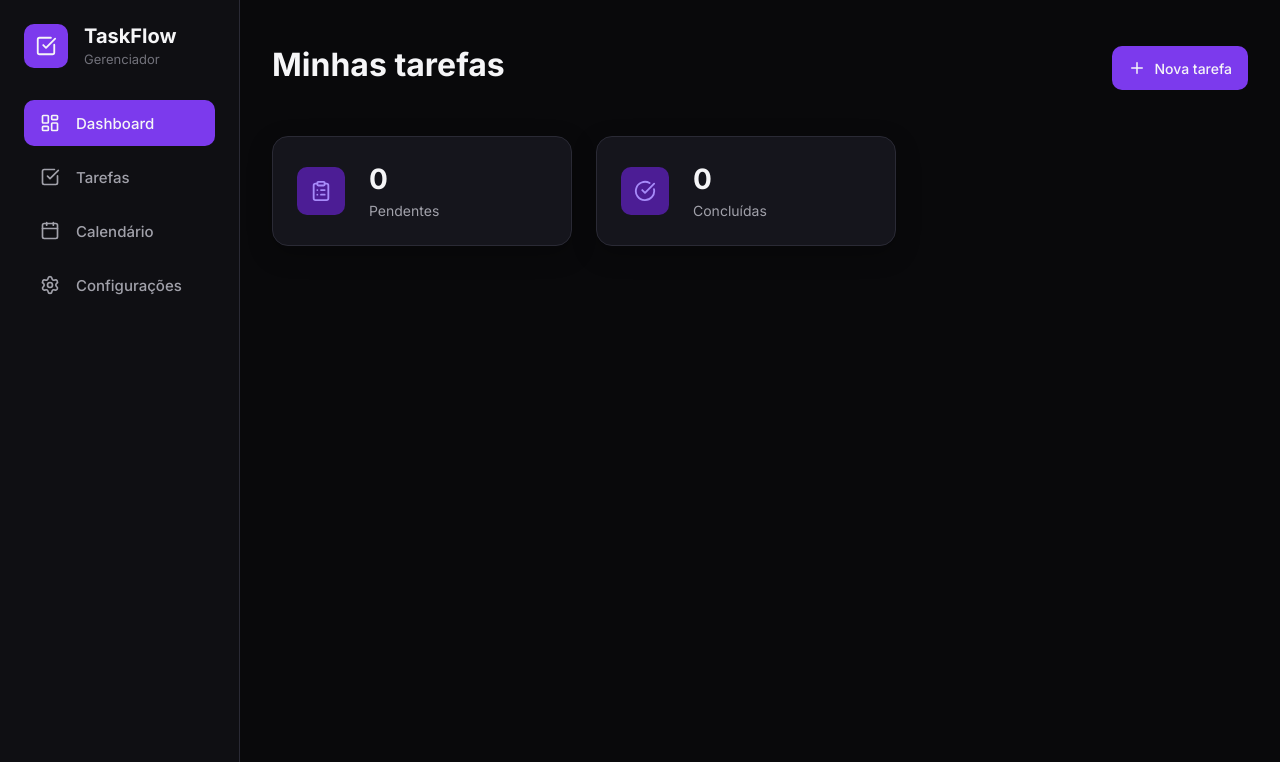
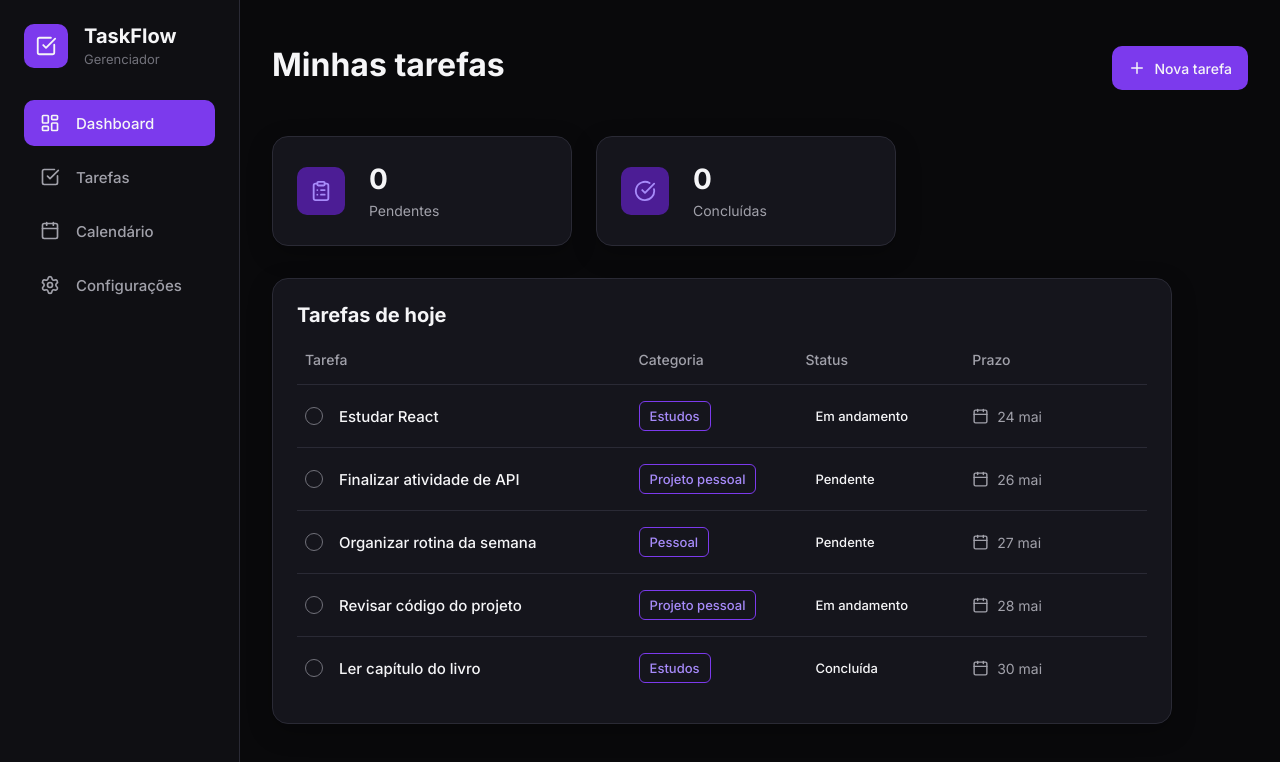
Before and after one commit to italloferreira/SISTEMA-TAREFAS, a React app in the folder frontend/: page / in a window 1280 px wide. Shown: the top 762 px of the page. Built offline with nearby package versions, Linux system fonts and the light colour scheme; the HTML template or start-up script is replaced by a standard one.

Commit message:
fix:corrigir erro no codigo do tesk list

```diff
--- a/frontend/src/App.jsx
+++ b/frontend/src/App.jsx
@@ -3,6 +3,7 @@ import { ClipboardList, CheckCircle } from "lucide-react";
 import Sidebar from "./components/Sidebar";
 import Header from "./components/Header";
 import SummaryCard from "./components/SummaryCard";
+import TaskList from "./components/TaskList";
 
 import "./styles/app.css";
 
@@ -15,18 +16,11 @@ function App() {
         <Header />
 
         <section className="summary-grid">
-          <SummaryCard
-            title="Pendentes"
-            value="0"
-            icon={ClipboardList}
-          />
+          <SummaryCard title="Pendentes" value="0" icon={ClipboardList} />
+          <SummaryCard title="Concluídas" value="0" icon={CheckCircle} />
+        </section>
 
-          <SummaryCard
-            title="Concluídas"
-            value="0"
-            icon={CheckCircle}
-          />
-        </section>
+        <TaskList />
       </main>
     </div>
   );
--- a/frontend/src/components/TaskList.jsx
+++ b/frontend/src/components/TaskList.jsx
@@ -0,0 +1,87 @@
+import { Calendar } from "lucide-react";
+import "../styles/taskList.css";
+
+function TaskList() {
+  const tasks = [
+    {
+      id: 1,
+      title: "Estudar React",
+      category: "Estudos",
+      status: "Em andamento",
+      deadline: "24 mai",
+    },
+    {
+      id: 2,
+      title: "Finalizar atividade de API",
+      category: "Projeto pessoal",
+      status: "Pendente",
+      deadline: "26 mai",
+    },
+    {
+      id: 3,
+      title: "Organizar rotina da semana",
+      category: "Pessoal",
+      status: "Pendente",
+      deadline: "27 mai",
+    },
+    {
+      id: 4,
+      title: "Revisar código do projeto",
+      category: "Projeto pessoal",
+      status: "Em andamento",
+      deadline: "28 mai",
+    },
+    {
+      id: 5,
+      title: "Ler capítulo do livro",
+      category: "Estudos",
+      status: "Concluída",
+      deadline: "30 mai",
+    },
+  ];
+
+  return (
+    <section className="task-list-card">
+      <h2>Tarefas de hoje</h2>
+
+      <div className="task-list-header">
+        <span>Tarefa</span>
+        <span>Categoria</span>
+        <span>Status</span>
+        <span>Prazo</span>
+      </div>
+
+      <div className="task-list">
+        {tasks.map((task) => (
+          <div className="task-row" key={task.id}>
+            <div className="task-name">
+              <button className="task-check"></button>
+              <span>{task.title}</span>
+            </div>
+
+            <span className="task-category">{task.category}</span>
+
+            <span
+              className={`task-status ${
+                task.status === "Pendente"
+                  ? "pending"
+                  : task.status === "Em andamento"
+                  ? "progress"
+                  : "done"
+              }`}
+            >
+              {task.status}
+            </span>
+
+            <div className="task-deadline">
+              <Calendar size={17} />
+              <span>{task.deadline}</span>
+            </div>
+          </div>
+        ))}
+      </div>
+    </section>
+  );
+}
+
+export default TaskList;
--- a/frontend/src/styles/taskList.css
+++ b/frontend/src/styles/taskList.css
@@ -0,0 +1,109 @@
+.task-list-card {
+  width: 100%;
+  max-width: 900px;
+  background-color: var(--color-bg-card);
+  border: 1px solid var(--color-border);
+  border-radius: var(--radius-lg);
+  padding: var(--spacing-lg);
+  box-shadow: var(--shadow-card);
+}
+
+.task-list-card h2 {
+  font-size: 20px;
+  font-weight: var(--font-bold);
+  color: var(--color-text-main);
+  margin-bottom: var(--spacing-lg);
+}
+
+.task-list-header {
+  display: grid;
+  grid-template-columns: 2fr 1fr 1fr 1fr;
+  padding: 0 var(--spacing-sm) var(--spacing-md);
+  border-bottom: 1px solid var(--color-border);
+  color: var(--color-text-secondary);
+  font-size: 14px;
+  font-weight: var(--font-medium);
+}
+
+.task-list {
+  display: flex;
+  flex-direction: column;
+}
+
+.task-row {
+  display: grid;
+  grid-template-columns: 2fr 1fr 1fr 1fr;
+  align-items: center;
+  padding: var(--spacing-md) var(--spacing-sm);
+  border-bottom: 1px solid var(--color-border);
+}
+
+.task-row:last-child {
+  border-bottom: none;
+}
+
+.task-row:hover {
+  background-color: var(--color-bg-card-hover);
+  border-radius: var(--radius-md);
+}
+
+.task-name {
+  display: flex;
+  align-items: center;
+  gap: var(--spacing-md);
+  color: var(--color-text-main);
+  font-size: 15px;
+  font-weight: var(--font-medium);
+}
+
+.task-check {
+  width: 18px;
+  height: 18px;
+  border: 1px solid var(--color-text-muted);
+  border-radius: 50%;
+  background-color: transparent;
+  flex-shrink: 0;
+}
+
+.task-check:hover {
+  border-color: var(--color-primary-light);
+}
+
+.task-category {
+  width: fit-content;
+  padding: 6px 10px;
+  border: 1px solid var(--color-primary);
+  border-radius: var(--radius-sm);
+  color: var(--color-primary-light);
+  font-size: 13px;
+  font-weight: var(--font-medium);
+}
+
+.task-status {
+  width: fit-content;
+  padding: 6px 10px;
+  border-radius: var(--radius-sm);
+  font-size: 13px;
+  font-weight: var(--font-medium);
+  color: var(--color-text-main);
+}
+
+.task-status.pending {
+  background-color: var(--color-status-pending-bg);
+}
+
+.task-status.progress {
+  background-color: var(--color-status-progress-bg);
+}
+
+.task-status.done {
+  background-color: var(--color-status-done-bg);
+}
+
+.task-deadline {
+  display: flex;
+  align-items: center;
+  gap: var(--spacing-sm);
+  color: var(--color-text-secondary);
+  font-size: 14px;
+}
```
